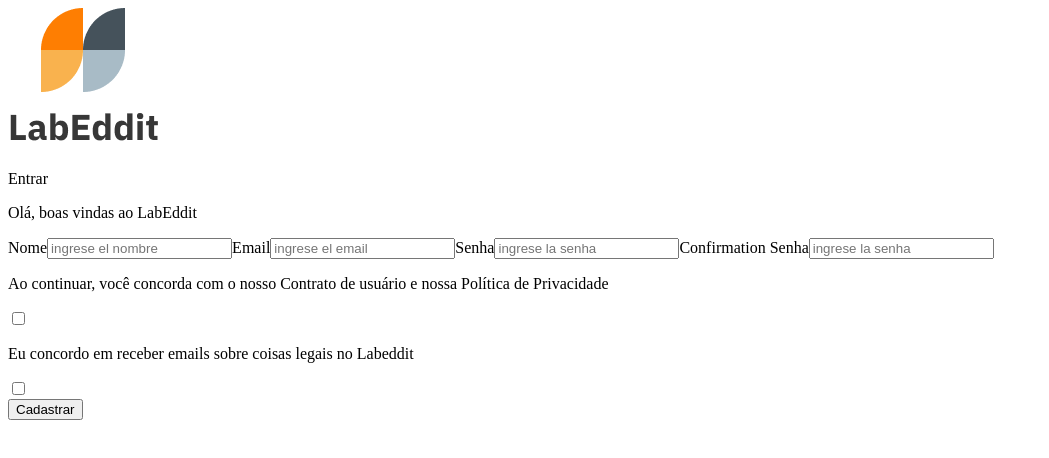
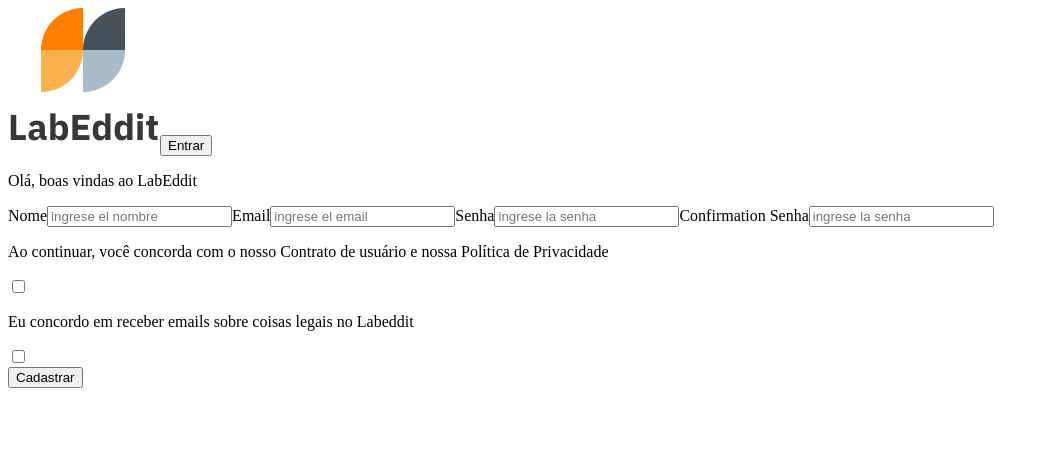
Before and after one commit to SuarezRocio/projeto-labeedit-frontend, a React (Vite) app: page / in a window 1280 px wide. Shown: the top 458 px of the page, without its empty margins (0-1049 px from the left). Built offline with nearby package versions, Linux system fonts and the light colour scheme.

Commit message:
estilos de post

```diff
--- a/src/Pages/Post/Post.jsx
+++ b/src/Pages/Post/Post.jsx
@@ -97,7 +97,7 @@ function Post() {
             <Div>
                 <Div2>
                     <Img src={logo} />
-                    <Button2>Deslogar</Button2>
+                    <Button2 onClick={() => { navigate("/") }}>Deslogar</Button2>
                 </Div2>
                 <div>
                     <Section1>
--- a/src/Pages/SingUp/SingUp-styled.js
+++ b/src/Pages/SingUp/SingUp-styled.js
@@ -59,10 +59,10 @@ export const P1 = styled.p`{
     gap: 1rem;
 }`
 
-export const P3 = styled.p`{
+export const ButtonEntrar = styled.button`{
     position: absolute;
     right: 10rem;
-    top: 0.4rem;
+    top: 0.9rem;
     widht: 2vw;
     heigth:10px;
 }`
--- a/src/Pages/SingUp/SingUp.jsx
+++ b/src/Pages/SingUp/SingUp.jsx
@@ -1,7 +1,7 @@
 import React, { useState } from 'react'
 import axios from "axios";
 import { useNavigate } from "react-router-dom";
-import { Label4, Div3, Div, InputCheck, P, Div1, Input, Form, P1, Button, P2, Img, P3, Nav } from './SingUp-styled'
+import { Label4, Div3, Div, InputCheck, P, Div1, Input, Form, P1, Button, P2, Img, ButtonEntrar, Nav } from './SingUp-styled'
 import logo from '../../assets/labenuLogo.png'
 
 function SingUp() {
@@ -51,7 +51,7 @@ function SingUp() {
 
       <Nav>
         <Img src={logo} />
-        <P3>Entrar</P3>
+        <ButtonEntrar onClick={() => { navigate("/") }}>Entrar</ButtonEntrar>
       </Nav>
       <P>Olá, boas vindas ao LabEddit </P>
 
```
